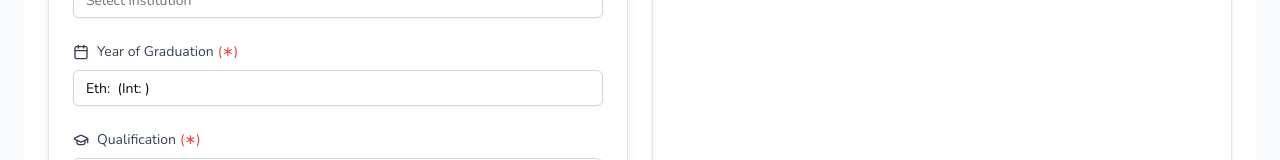
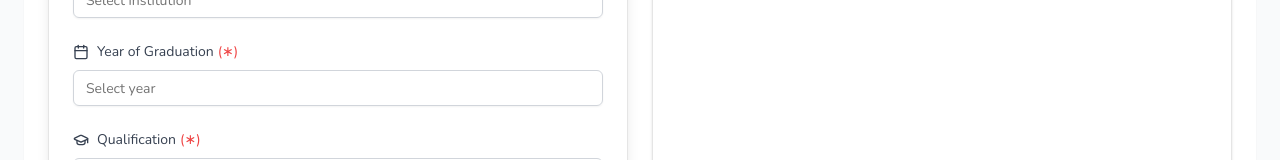
Before and after one commit to bulidiriba/graduate-verification, a Next.js app: page /verify in a window 1280 px wide. Shown: the part 603-763 px from the top of the page. Built offline with nearby package versions, Linux system fonts and the light colour scheme; sample sign-in values are in the browser's storage.

Commit message:
update year format

```diff
--- a/components/VerifyStudentForm.tsx
+++ b/components/VerifyStudentForm.tsx
@@ -223,7 +223,7 @@ export default function VerifyStudentForm() {
                 <Input
                   ref={yearInputRef}
                   type="text"
-                  value={"Eth: "+ethiopianYear+" (Int: "+internationalYear[1]+")"}
+                  value={"Eth: "+ethiopianYear+" (Int: "+internationalYear[1]+")" ? ethiopianYear : ""}
                   onChange={(e) => handleYearChange(e.target.value)}
                   onFocus={() => setOpenYear(true)}
                   placeholder="Select year"
```
